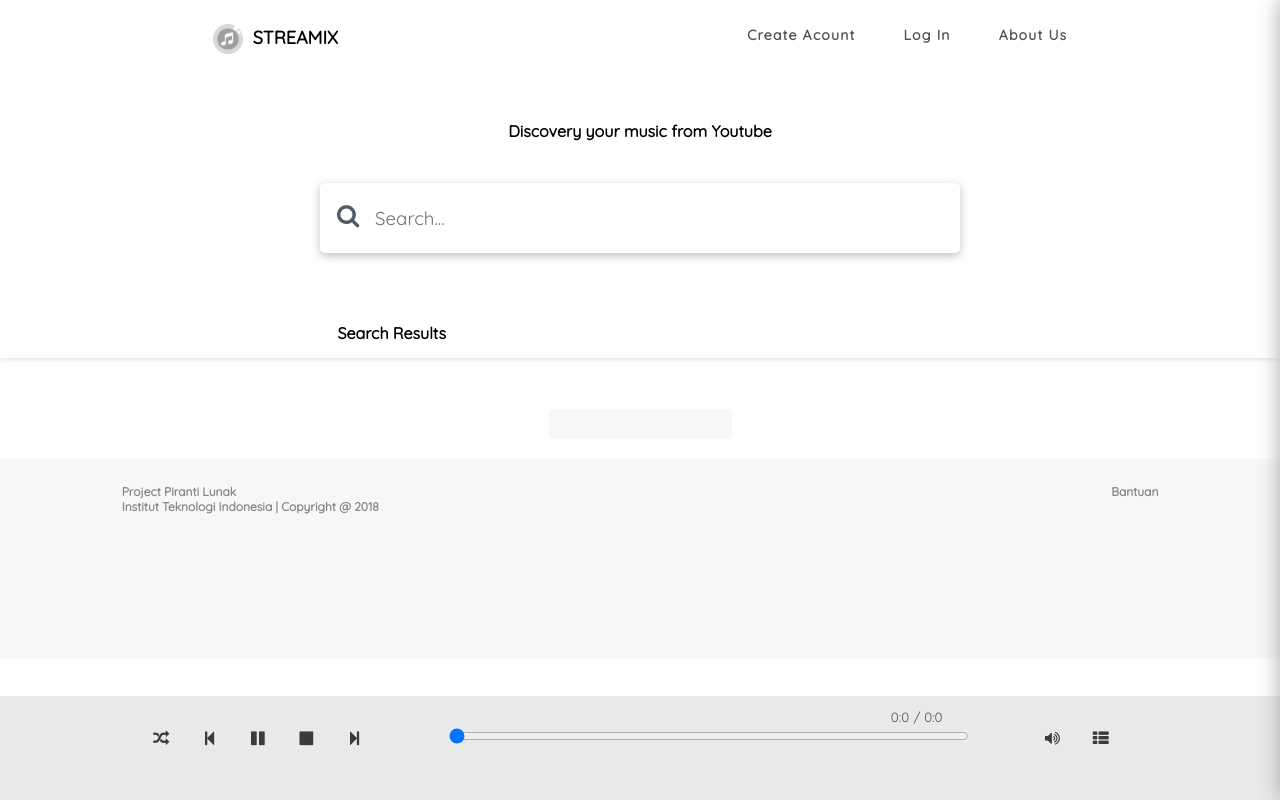
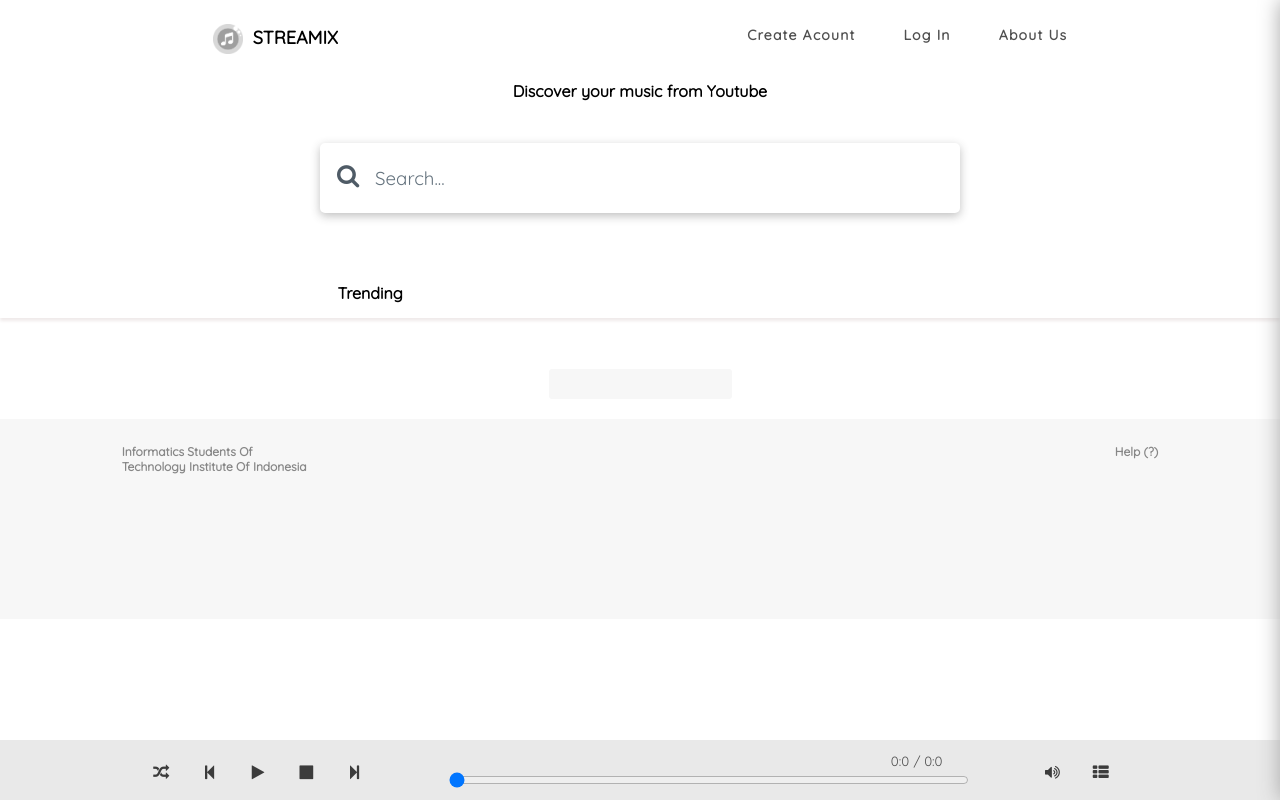
Before and after one commit to candrandiyasa/youtube-music, a PHP site: page / in a window 1280 px wide. Run offline with PHP 8.4, Linux system fonts and the light colour scheme; some libraries are stand-ins or nearby versions.

Commit message:
update button player

```diff
--- a/css/styleNew.css
+++ b/css/styleNew.css
@@ -635,14 +635,14 @@ body {
   position: fixed;
   width: 100%;
   bottom: 0;
-  height: 13vh;
+  height: 60px;
   overflow: hidden;
   background: rgba(233, 233, 233);
   z-index: 9980;
 }
 .player-content-left {
   text-align: center;
-  padding: 20px;
+  padding: 10px;
   width: 100%;
 }
 .player-content-left a {
@@ -667,7 +667,7 @@ body {
     line-height: 24px;
   }
   .player-navbar {
-    height: 170px;
+    height: 140px;
     padding-top: 20px;
     z-index: 1;
   }
--- a/index.html
+++ b/index.html
@@ -2,10 +2,9 @@
 <html lang="en">
 <head>
   <meta charset="UTF-8">
-  <meta name="viewport" content="width=device-width, initial-scale=1.0">
   <meta http-equiv="X-UA-Compatible" content="ie=edge">
 
-  <title>Project PPL</title>
+  <title>StreaMIX - Listen To Musics From Youtube</title>
 
   <link rel="stylesheet" href="css/bootstrap-grid.min.css">
   <link rel="stylesheet" href="css/styleNew.css">
@@ -14,7 +13,7 @@
   <link rel="stylesheet" href="https://cdnjs.cloudflare.com/ajax/libs/font-awesome/4.7.0/css/font-awesome.min.css">
 
 </head>
-<body>
+<body onload="return search();">
   <!-- this start CONTAINER for Navbar responsive -->
 
     <nav class="navbar">
@@ -91,8 +90,8 @@
   <!-- this start HEADER Content -->
   <div class="container-fluid">
     <div class="row justify-content-center">
-      <div class="col-sm-9" align="center" style="margin-top: 100px;">
-        <h4>Discovery your music from Youtube</h4>
+      <div class="col-sm-9" align="center" style="margin-top: 60px;">
+        <h4>Discover your music from Youtube</h4>
       </div>
     </div>
     <div class="row">
@@ -114,8 +113,8 @@
   <div class="container-custom">
     <div class="row justify-content-center">
       <div class="col-md-6">
-      <div class="iframe-api" id="player"></div>
-        <b class="nav-log">Search Results</b>
+      <div class="hidden-lg" id="player"></div>
+        <b class="nav-log" id="res-header">Trending</b>
       </div>
     </div>
   </div>
@@ -149,11 +148,11 @@
     <div class="container-fluid">
       <div class="row justify-content-center">
         <div class="col-sm-5">
-          <p>Project Piranti Lunak<br>
-            Institut Teknologi Indonesia | Copyright @ 2018</p>
+          <p>Informatics Students Of<br>
+            Technology Institute Of Indonesia</p>
         </div>
         <div class="col-sm-5">
-          <p align="right">Bantuan</p>
+          <p align="right">Help (?)</p>
         </div>
       </div>
     </div>
@@ -276,7 +275,7 @@
             <i class="fa fa-step-backward"></i>
           </a>
           <a href="#" class="play-pause" onclick="pause();return false;" id="pauseBtn">
-            <i class="fa fa-pause"></i>
+            <i class="fa fa-play" id="playpausebtn"></i>
           </a>
           <a href="#" class="stop" onclick="stop();return false;" id="stopBtn">
             <i class="fa fa-stop"></i>
--- a/js/main.js
+++ b/js/main.js
@@ -7,14 +7,6 @@ $(window).on('scroll', function(){
   }
 });
 
-(function() {
-  $(".player-content-left").find('a').click(function() {
-    if ($(this).hasClass("random") || $(this).hasClass("play-pause") || $(this).hasClass("repeat")) {
-      return $(this).toggleClass("active");
-    }
-  });
-
-}).call(this);
 
 //----------start
 $('#playlist-menu').click(function(e){
--- a/js/script.js
+++ b/js/script.js
@@ -32,6 +32,13 @@ function search(){
     clearArrays();
     //get input val
     query = $('#query').val();
+    if (!query){
+        var head = document.getElementById("res-header");
+        head.innerHTML = 'Trending';
+    } else {
+        var head = document.getElementById("res-header");
+        head.innerHTML = 'Search Results';
+    }
     //GET request on Youtube API V3
     $.get(
         "https://www.googleapis.com/youtube/v3/search",{
@@ -77,12 +84,9 @@ function search(){
                 //page buttons
                 var buttons = pageBtn(prevPageToken, nextPageToken);
                 $('#buttons').append(buttons);
-
             }
     );
 }
-
-
 
 //next page button function
 function nextPage(){
@@ -267,24 +271,28 @@ function onYouTubeIframeAPIReady() {
           //host: 'https://www.youtube.com',
           height: '1px',
           width: '1px',
+          enablejsapi: '1',
           videoId: 'M7lc1UVf-VE',
-          enablejsapi: '1',
           events: {
             'onReady': onPlayerReady,
-            'onStateChange': onPlayerStateChange
+            'onStateChange': onPlayerStateChange,
+            'onError': onPlayerError
           }
         });
       }
 function onPlayerReady(event) {
         //event.target.playVideo();
       }
+function onPlayerError(event) {
+        return nextSong();
+      }
 var timer;
 function onPlayerStateChange(event) {
     if (event.data == 0) {
-        return false;
+        //return false;
         $('#current').html('');
         $('#seek').val(0);
-         nextSong();
+        return nextSong();
     }
     if(event.data==1) { // playing
         timer = setInterval(function(){
@@ -308,12 +316,13 @@ function stop() {
     player.stopVideo();
 }
 
+var lost;
 function playVideo(element) {
         $('#song-title').html('');
         var songId = $(element).data('id');
         var songTitle = $(element).data('title');
         var duration = $(element).data('dur');
-        //console.log(songId);
+        console.log(songId);
         //console.log(songTitle);
         player.loadVideoById(songId, "small");
         i = list.indexOf(songId);
@@ -323,9 +332,13 @@ function playVideo(element) {
         var durationTag = document.getElementById("duration");
         durationTag.innerHTML = duration;
 
-        document.title = 'Project PPL - '+songTitle;
+        document.title = 'StreaMIX - '+songTitle;
 
+        lost = 'stop';
+        console.log(lost);
+        buttonPlayPress(lost);
 }
+
 function nextSong(){
     if(i<10){
        i = i+1;
@@ -336,7 +349,7 @@ function nextSong(){
     var songId = list[i];
     var songTitle = listTitle[i];
     var duration = listDur[i];
-    //console.log(songId);
+    console.log(songId);
     //console.log(songTitle);
     //console.log(i);
     player.loadVideoById(songId, "small");
@@ -345,7 +358,7 @@ function nextSong(){
     durationTag.innerHTML = duration;
     var titleText = '<small class="current">'+songTitle+'</small>';
     $('#song-title').append(titleText);
-    document.title = 'Project PPL - '+songTitle;
+    document.title = 'StreaMIX - '+songTitle;
 }
 function prevSong(){
     if(i>0){
@@ -357,17 +370,18 @@ function prevSong(){
     var songId = list[i];
     var songTitle = listTitle[i];
     var duration = listDur[i];
-    //console.log(songId);
+    console.log(songId);
     //console.log(i);
     player.loadVideoById(songId, "small");
     var titleText = '<small class="current">'+songTitle+'</small>';
     $('#song-title').append(titleText);
     var durationTag = document.getElementById("duration");
     durationTag.innerHTML = duration;
-    document.title = 'Project PPL - '+songTitle;
+    document.title = 'StreaMIX - '+songTitle;
 }
 function pause(){
     player.pauseVideo();
+    buttonPlayPress(lost);
 }
 
 function seekSong(){
@@ -375,3 +389,17 @@ function seekSong(){
     player.seekTo(seekVal);
     //console.log(seekVal);
 }
+
+function buttonPlayPress(state) {
+    var cls = document.getElementById('playpausebtn');
+    if(state=='stop'){
+      state='play';
+      cls.setAttribute('class','fa fa-pause');
+    }
+    else if(state=='play'){
+      state='stop';
+      cls.setAttribute('class','fa fa-pause');
+    }
+    console.log("button play pressed, play was "+state);
+    console.log(state);
+}
```
